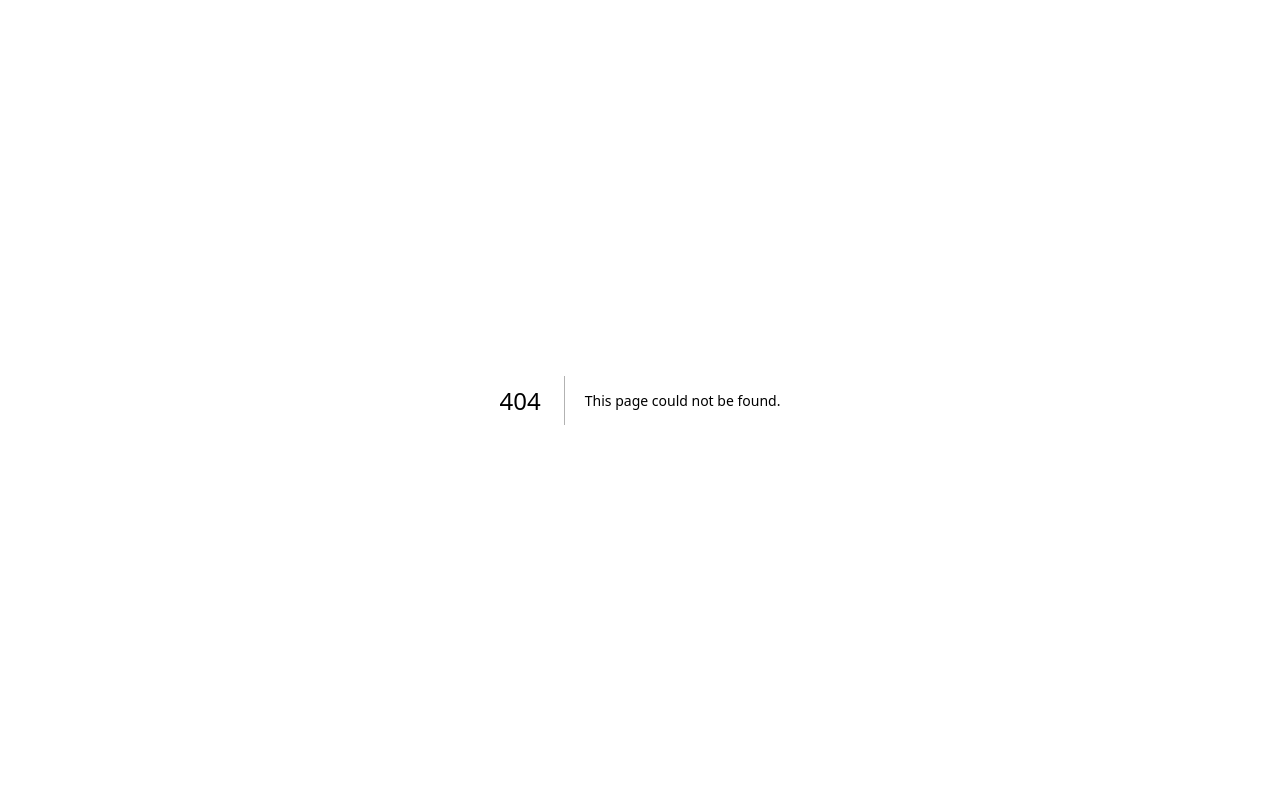
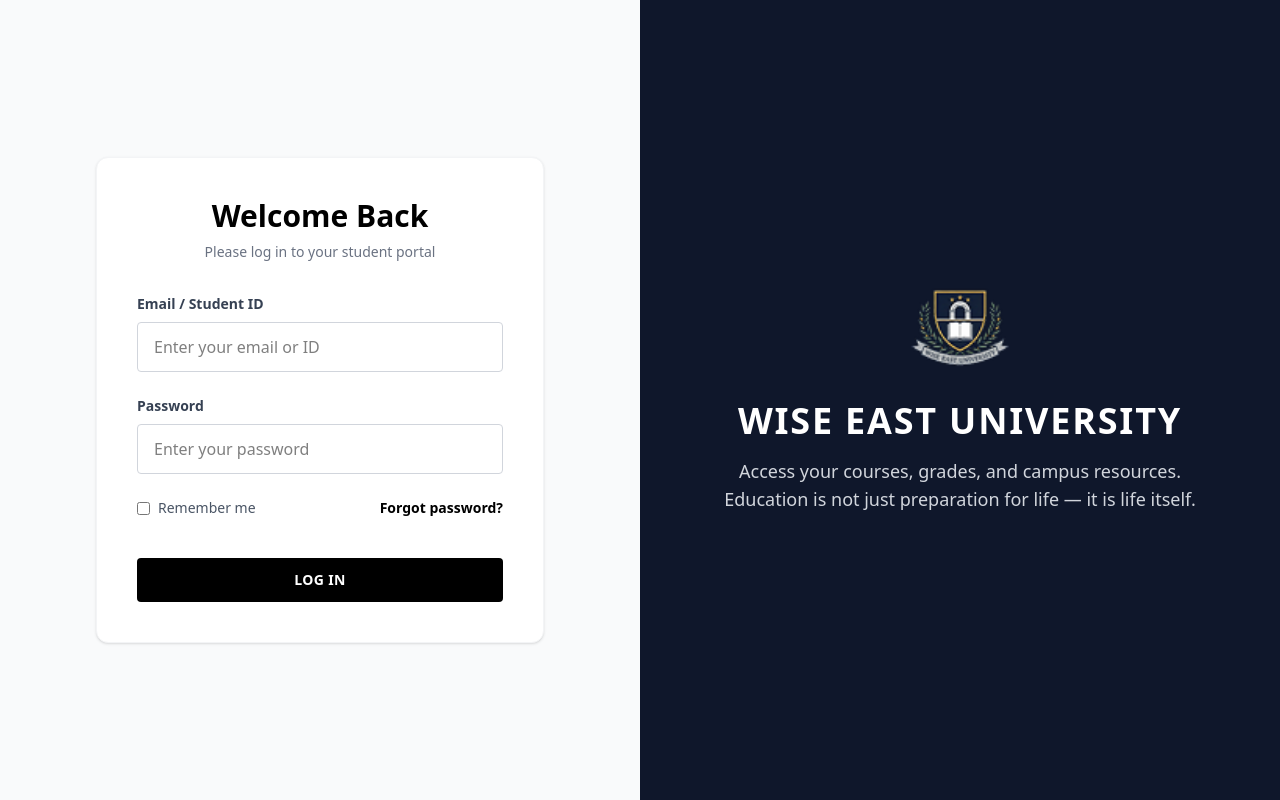
Before and after one commit to INTEL-ONBOARD/kms-sys, a Next.js app: page /login in a window 1280 px wide. Before the commit this address had no page. Built offline with nearby package versions, Linux system fonts and the light colour scheme; a web font is replaced by a local one.

Commit message:
Create login page

```diff
--- a/Components/Header.tsx
+++ b/Components/Header.tsx
@@ -22,8 +22,10 @@
           </span>
         </div>
 
-        {/* Navigation Links */}
-        <nav className="hidden md:flex gap-8 text-sm font-medium">
+        {/* Navigation Links & Login Button Wrapper */}
+        <div className="hidden md:flex items-center gap-8">
+
+          <nav className="flex gap-8 text-sm font-medium">
             <Link href="/" className="font-bold text-black">
               Home
             </Link>
@@ -41,6 +43,15 @@
             </Link>
           </nav>
 
+          {/* Login Button */}
+          <Link href="/login">
+            <button className="bg-black text-white px-6 py-2 text-sm font-medium rounded hover:bg-gray-800 transition duration-300">
+              Log In
+            </button>
+          </Link>
+
+        </div>
+
       </div>
     </header>
   );
--- a/Components/StatsSection.tsx
+++ b/Components/StatsSection.tsx
@@ -16,7 +16,7 @@
           setIsVisible(true);
         }
       },
-      { threshold: 0.5 } // Triggers when 50% of the element is visible
+      { threshold: 0.5 }
     );
 
     if (ref.current) {
--- /dev/null
+++ b/app/login/page.tsx
@@ -0,0 +1,91 @@
+import Link from 'next/link';
+import Image from 'next/image';
+
+export default function LoginPage() {
+  return (
+    <div className="min-h-screen flex bg-gray-50 font-sans">
+
+      {/* Left Side - Login Form */}
+      <div className="w-full md:w-1/2 flex items-center justify-center p-8">
+        <div className="max-w-md w-full bg-white p-10 rounded-xl shadow-sm border border-gray-100">
+
+          <div className="text-center mb-8">
+            <h2 className="text-3xl font-bold text-black mb-2">Welcome Back</h2>
+            <p className="text-gray-500 text-sm">Please log in to your student portal</p>
+          </div>
+
+          <form className="space-y-6">
+            {/* Email / Student ID Input */}
+            <div>
+              <label className="block text-sm font-semibold text-gray-700 mb-2">
+                Email / Student ID
+              </label>
+              <input
+                type="text"
+                placeholder="Enter your email or ID"
+                className="w-full px-4 py-3 border border-gray-300 rounded focus:ring-black focus:border-black outline-none transition"
+                required
+              />
+            </div>
+
+            {/* Password Input */}
+            <div>
+              <label className="block text-sm font-semibold text-gray-700 mb-2">
+                Password
+              </label>
+              <input
+                type="password"
+                placeholder="Enter your password"
+                className="w-full px-4 py-3 border border-gray-300 rounded focus:ring-black focus:border-black outline-none transition"
+                required
+              />
+            </div>
+
+            {/* Remember Me & Forgot Password */}
+            <div className="flex items-center justify-between text-sm">
+              <div className="flex items-center">
+                <input type="checkbox" id="remember" className="mr-2 cursor-pointer" />
+                <label htmlFor="remember" className="text-gray-600 cursor-pointer">Remember me</label>
+              </div>
+              <Link href="/forgot-password" className="text-black font-semibold hover:underline">
+                Forgot password?
+              </Link>
+            </div>
+
+            {/* Login Button */}
+            <button
+              type="submit"
+              className="w-full bg-black text-white py-3 rounded text-sm font-bold tracking-wide hover:bg-gray-800 transition duration-300 mt-4"
+            >
+              LOG IN
+            </button>
+          </form>
+
+        </div>
+      </div>
+
+      {/* Right Side - Branding */}
+      <div className="hidden md:flex w-1/2 relative bg-slate-900 items-center justify-center flex-col text-center px-12">
+        <div className="relative z-20 text-white flex flex-col items-center">
+
+          {/* Logo added exactly where you marked */}
+            <div className="mb-8">
+                <Image
+                    src="/logo2.png"
+                    alt="Wise East University Logo"
+                    width={100}
+                    height={100}
+                    className="object-contain"
+                />
+            </div>
+
+          <h1 className="text-4xl font-bold mb-4 uppercase tracking-wider">Wise East University</h1>
+          <p className="text-lg font-light text-gray-300">
+            Access your courses, grades, and campus resources. <br/> Education is not just preparation for life — it is life itself.
+          </p>
+        </div>
+      </div>
+
+    </div>
+  );
+}
--- a/package.json
+++ b/package.json
@@ -9,6 +9,7 @@
     "lint": "eslint"
   },
   "dependencies": {
+    "mongoose": "^9.5.0",
     "next": "16.2.4",
     "react": "19.2.4",
     "react-dom": "19.2.4"
```
Also changed, not shown: 1 other file (tests, documents, lock files or other folders). Lines whose indentation alone changed are shown as unchanged.
